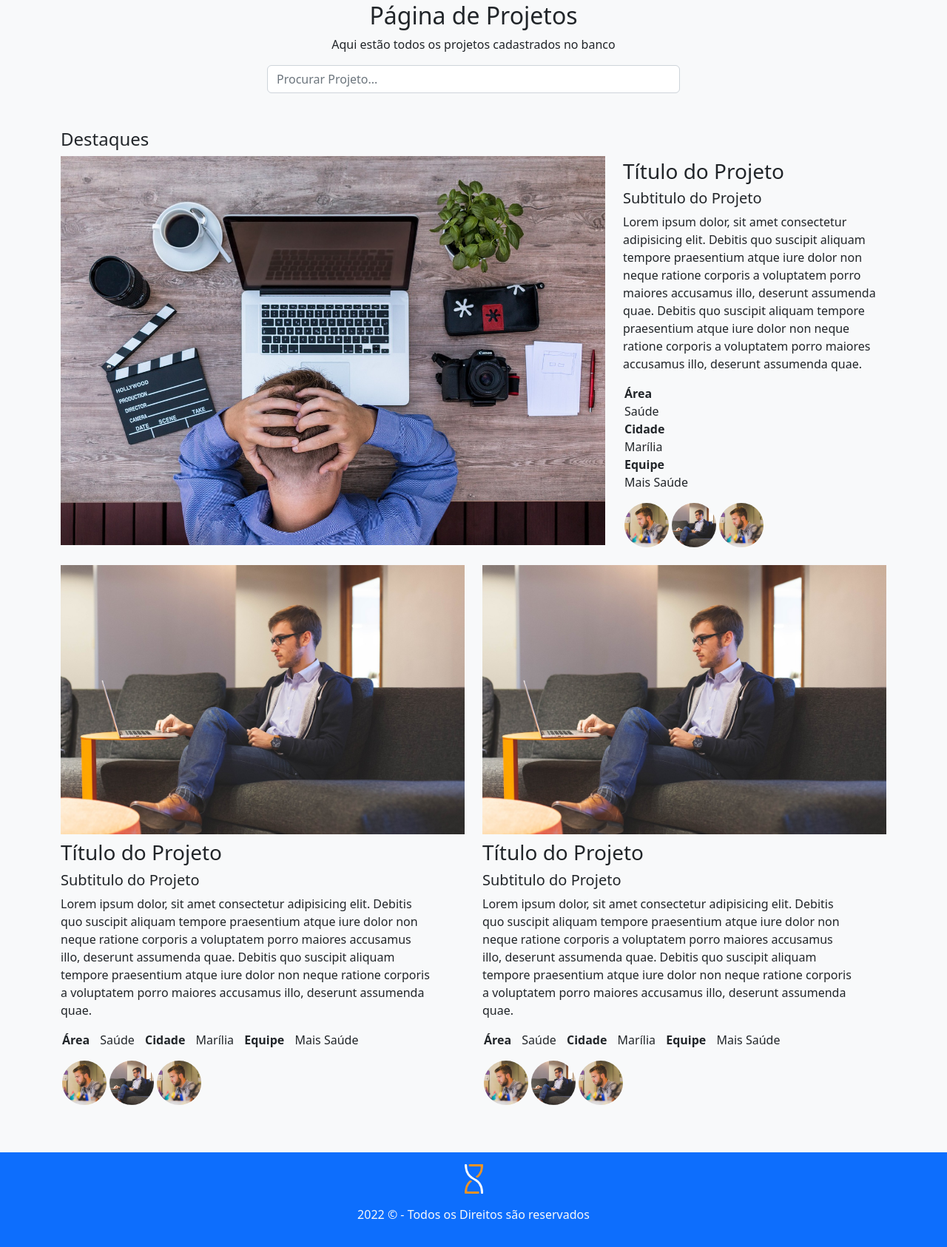
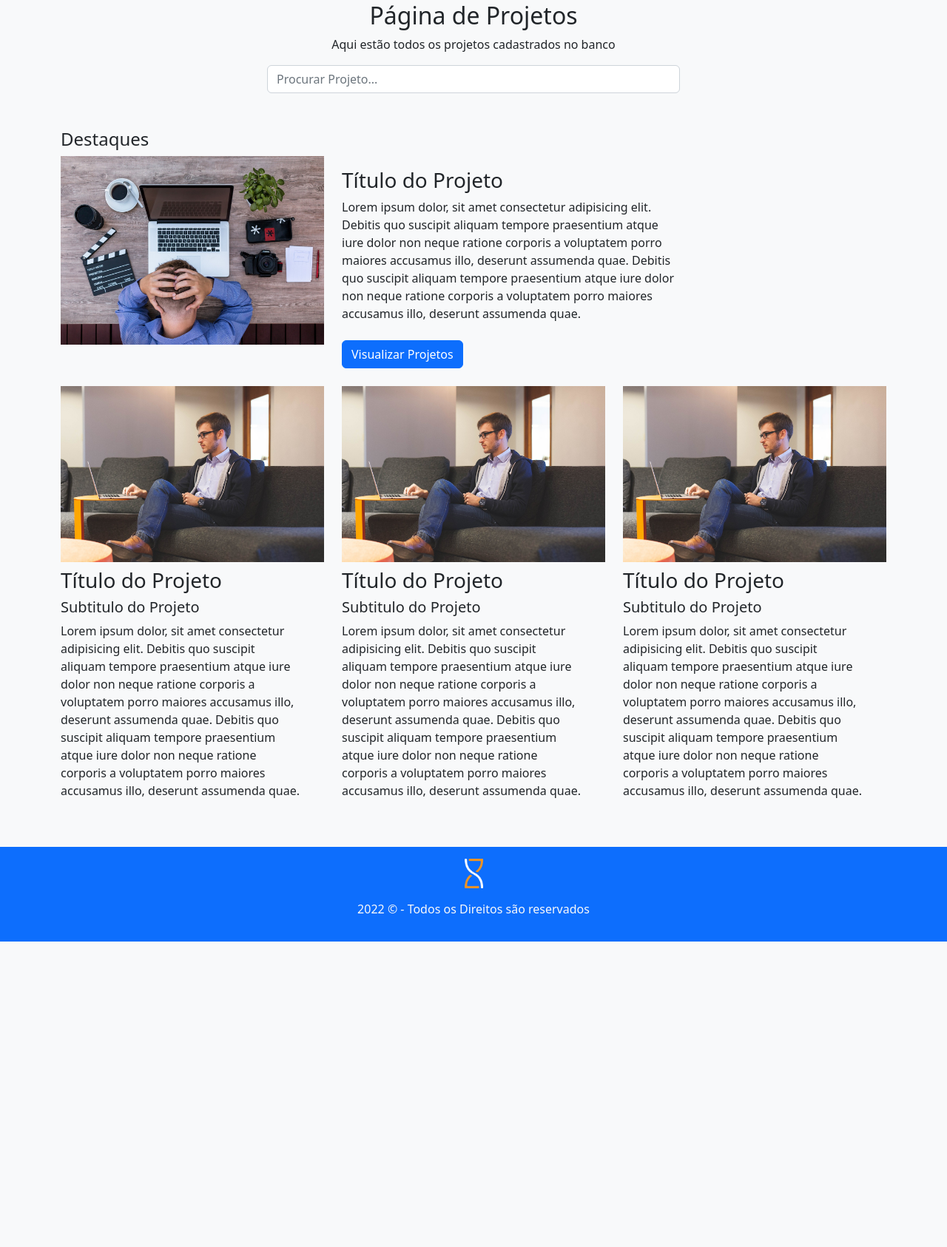
Before and after one commit to VictorSmaniotto/crn, a PHP site: page /projetos.php in a window 1280 px wide. Shown: the part 120-1806 px from the top of the page at 74% size. After the commit the page ends 1393 px from the top, so only its background shows below. Run offline with PHP 8.4, Linux system fonts and the light colour scheme; some libraries are stand-ins or nearby versions.

Commit message:
alteração no layout da pagina

```diff
--- a/assets/css/main.css
+++ b/assets/css/main.css
@@ -16,6 +16,7 @@
     height: 2.5rem;
     padding-left: 10px;
 } */
+
 
 .search-bar button{
     border: none;
--- a/projetos.php
+++ b/projetos.php
@@ -21,39 +21,23 @@ include_once CABECALHO;
     <div class="row mt-5">
         <div class="col-lg-12">
             <h4 class="text-start">Destaques</h4>
-            <div class="card-horizontal row">
-                <div class="col-lg-8">
+            <div class="card-horizontal row  mb-4">
+                <div class="col-lg-4">
                     <div class="card-imagem ">
                         <img src="/assets/img/cards/blogger-2838945_1280.jpg" alt="" class="img-fluid">
                     </div>
                 </div>
-                <div class="col-lg-4 text-start mt-1 card-corpo">
+                <div class="col-lg-5 text-start mt-3 card-corpo">
+
                     <h3>Título do Projeto</h3>
-                    <h5>Subtitulo do Projeto</h5>
+
                     <p>Lorem ipsum dolor, sit amet consectetur adipisicing elit. Debitis quo suscipit aliquam tempore praesentium atque iure dolor non neque ratione corporis a voluptatem porro maiores accusamus illo, deserunt assumenda quae. Debitis quo suscipit aliquam tempore praesentium atque iure dolor non neque ratione corporis a voluptatem porro maiores accusamus illo, deserunt assumenda quae.</p>
-                    <ul class="card-lista">
-                        <li class="lista-item">Área</li>
-                        <li class="lista-sub-item">Saúde</li>
-                        <li class="lista-item">Cidade</li>
-                        <li class="lista-sub-item">Marília</li>
-                        <li class="lista-item">Equipe</li>
-                        <li class="lista-sub-item">Mais Saúde</li>
-                    </ul>
-                    <ul class="card-lista-membros">
-                        <li class="lista-item-membro membro1">
-                            <img src="assets/img/cards/man-597178_1280.jpg" alt="" width="60" height="60">
-                        </li>
-                        <li class="lista-item-membro">
-                            <img src="assets/img/cards/entrepreneur-593371_1280.jpg" alt="" width="60" height="60">
-                        </li>
-                        <li class="lista-item-membro">
-                            <img src="assets/img/cards/man-597178_1280.jpg" alt="" width="60" height="60">
-                        </li>
-                    </ul>
+
+                    <a href="" class="btn btn-primary mt-2">Visualizar Projetos</a>
                 </div>
             </div>
             <div class="row mt-2">
-                <div class="col-lg-6">
+                <div class="col-lg-4">
                     <div class="card-vertical">
                         <div class="card-imagem">
                             <img src="assets/img/cards/entrepreneur-593371_1280.jpg" alt="" class="img-fluid">
@@ -63,30 +47,12 @@ include_once CABECALHO;
                         <h5>Subtitulo do Projeto</h5>
                         <p>Lorem ipsum dolor, sit amet consectetur adipisicing elit. Debitis quo suscipit aliquam tempore praesentium atque iure dolor non neque ratione corporis a voluptatem porro maiores accusamus illo, deserunt assumenda quae. Debitis quo suscipit aliquam tempore praesentium atque iure dolor non neque ratione corporis a voluptatem porro maiores accusamus illo, deserunt assumenda quae.</p>
                         </div>
-                        <ul class="card-lista">
-                            <li class="lista-item">Área</li>
-                            <li class="lista-sub-item">Saúde</li>
-                            <li class="lista-item">Cidade</li>
-                            <li class="lista-sub-item">Marília</li>
-                            <li class="lista-item">Equipe</li>
-                            <li class="lista-sub-item">Mais Saúde</li>
-                        </ul>
-                        <ul class="card-lista-membros">
-                            <li class="lista-item-membro membro1">
-                                <img src="assets/img/cards/man-597178_1280.jpg" alt="" width="60" height="60">
-                            </li>
-                            <li class="lista-item-membro">
-                                <img src="assets/img/cards/entrepreneur-593371_1280.jpg" alt="" width="60" height="60">
-                            </li>
-                            <li class="lista-item-membro">
-                                <img src="assets/img/cards/man-597178_1280.jpg" alt="" width="60" height="60">
-                            </li>
-                        </ul>
+
                 </div>
 
             </div>
 
-            <div class="col-lg-6">
+            <div class="col-lg-4">
                     <div class="card-vertical">
                         <div class="card-imagem">
                             <img src="assets/img/cards/entrepreneur-593371_1280.jpg" alt="" class="img-fluid">
@@ -96,25 +62,20 @@ include_once CABECALHO;
                         <h5>Subtitulo do Projeto</h5>
                         <p>Lorem ipsum dolor, sit amet consectetur adipisicing elit. Debitis quo suscipit aliquam tempore praesentium atque iure dolor non neque ratione corporis a voluptatem porro maiores accusamus illo, deserunt assumenda quae. Debitis quo suscipit aliquam tempore praesentium atque iure dolor non neque ratione corporis a voluptatem porro maiores accusamus illo, deserunt assumenda quae.</p>
                         </div>
-                        <ul class="card-lista">
-                            <li class="lista-item">Área</li>
-                            <li class="lista-sub-item">Saúde</li>
-                            <li class="lista-item">Cidade</li>
-                            <li class="lista-sub-item">Marília</li>
-                            <li class="lista-item">Equipe</li>
-                            <li class="lista-sub-item">Mais Saúde</li>
-                        </ul>
-                        <ul class="card-lista-membros">
-                            <li class="lista-item-membro membro1">
-                                <img src="assets/img/cards/man-597178_1280.jpg" alt="" width="60" height="60">
-                            </li>
-                            <li class="lista-item-membro">
-                                <img src="assets/img/cards/entrepreneur-593371_1280.jpg" alt="" width="60" height="60">
-                            </li>
-                            <li class="lista-item-membro">
-                                <img src="assets/img/cards/man-597178_1280.jpg" alt="" width="60" height="60">
-                            </li>
-                        </ul>
+
+                </div>
+            </div>
+            <div class="col-lg-4">
+                    <div class="card-vertical">
+                        <div class="card-imagem">
+                            <img src="assets/img/cards/entrepreneur-593371_1280.jpg" alt="" class="img-fluid">
+                        </div>
+                        <div class="col-lg-11 text-start mt-2">
+                        <h3>Título do Projeto</h3>
+                        <h5>Subtitulo do Projeto</h5>
+                        <p>Lorem ipsum dolor, sit amet consectetur adipisicing elit. Debitis quo suscipit aliquam tempore praesentium atque iure dolor non neque ratione corporis a voluptatem porro maiores accusamus illo, deserunt assumenda quae. Debitis quo suscipit aliquam tempore praesentium atque iure dolor non neque ratione corporis a voluptatem porro maiores accusamus illo, deserunt assumenda quae.</p>
+                        </div>
+
                 </div>
             </div>
         </div>
```
Also changed, not shown: index.php (+9 -42 lines).
